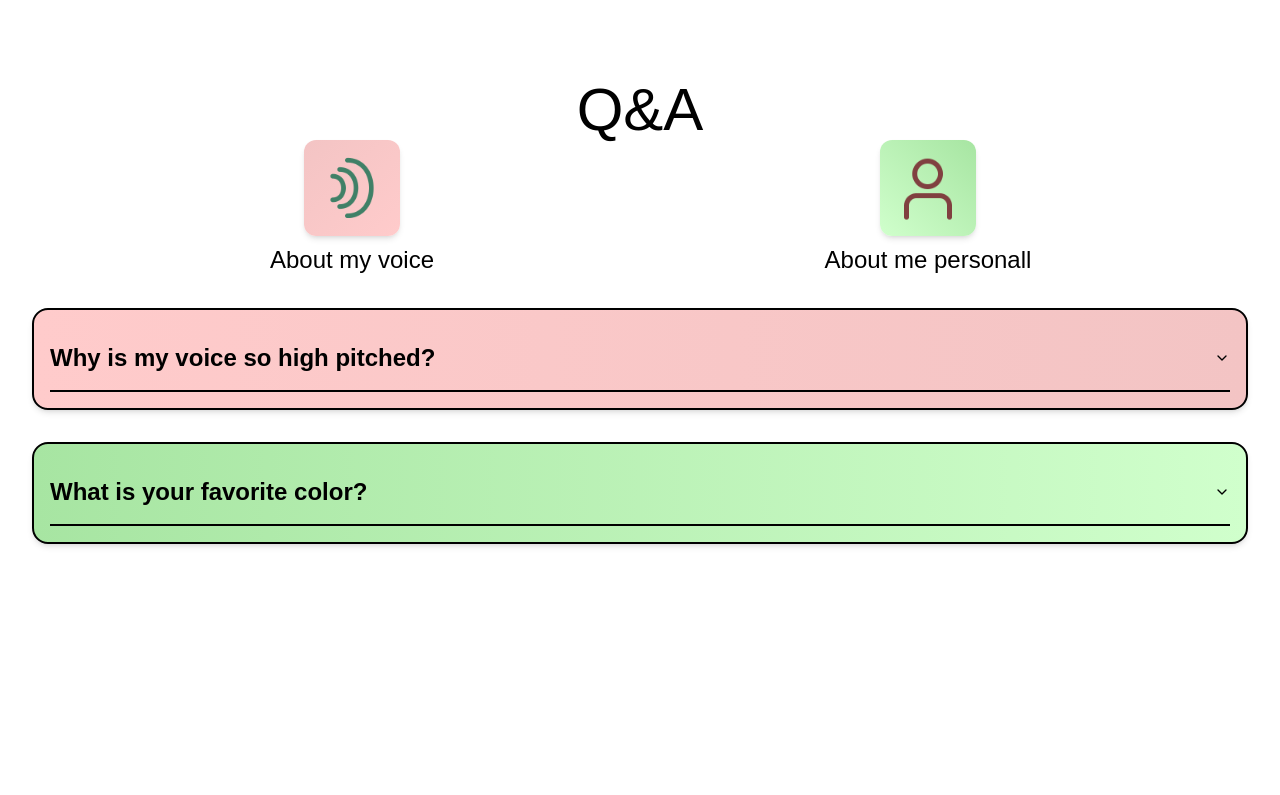
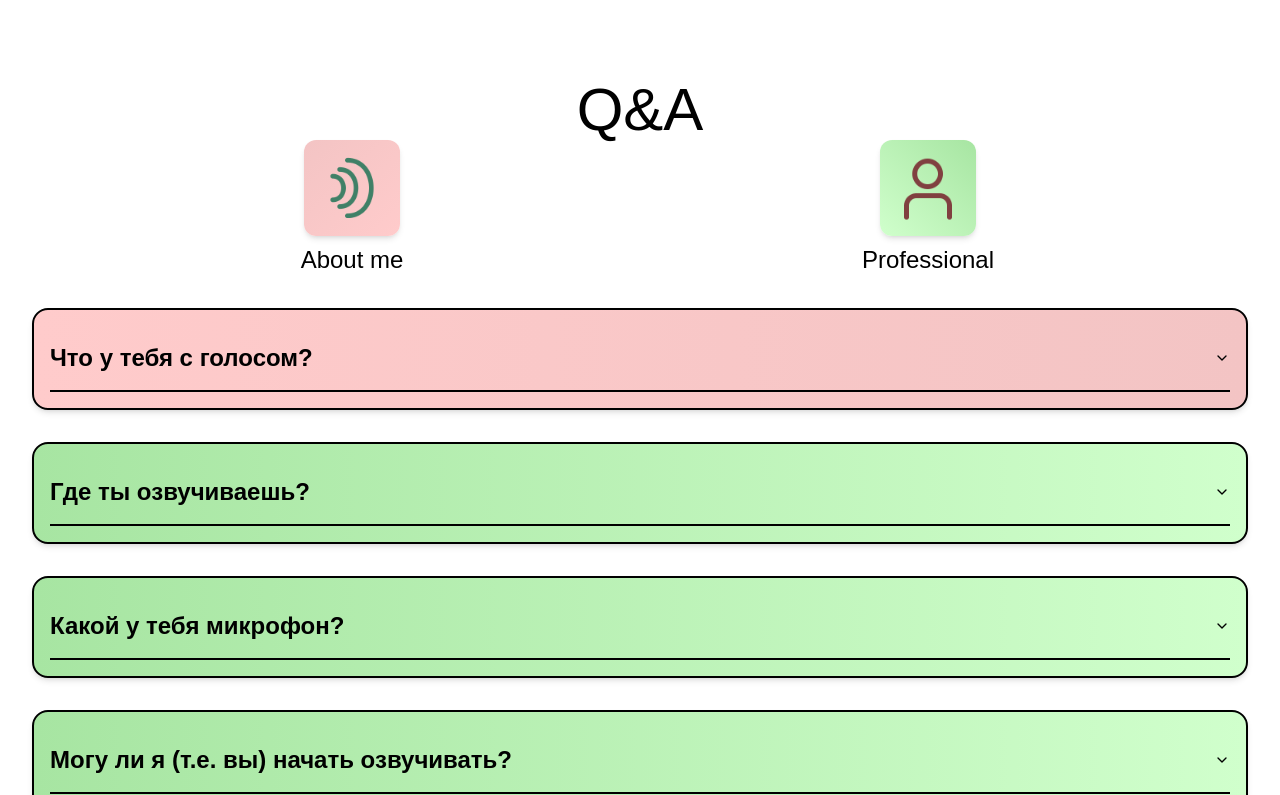
Before and after one commit to laycookie/VA-Portfolio, a Next.js app: page /qanda in a window 1280 px wide. Shown: the top 795 px of the page. Built offline with nearby package versions, Linux system fonts and the light colour scheme; a web font is replaced by a local one.

Commit message:
Q&A update

```diff
--- a/src/app/globals.css
+++ b/src/app/globals.css
@@ -3,9 +3,9 @@
 @tailwind utilities;
 
 #signature {
-    stroke-dasharray: 1937.961669921875;
-    stroke-dashoffset: 1937.961669921875;
-    animation: draw 3s ease-in-out forwards;
+    stroke-dasharray: 3688.701904296875;
+    stroke-dashoffset: 3688.701904296875;
+    animation: draw 4.5s ease-in-out forwards;
     animation-delay: 0.5s;
 }
 
@@ -78,3 +78,25 @@
         transform: translateX(0);
     }
 }
+
+#circle1 {
+    transform: translate(20px, -20px) rotate(240deg);
+    animation: rotate1 28s linear infinite;
+}
+
+#circle2 {
+    transform: translate(250px, -34px) rotate(100deg);
+    animation: rotate2 28s linear infinite;
+}
+
+@keyframes rotate1 {
+    100% {
+        transform: translate(20px, -20px) rotate(-120deg);
+    }
+}
+
+@keyframes rotate2 {
+    100% {
+        transform: translate(250px, -34px) rotate(-260deg);
+    }
+}
--- a/src/app/qanda/page.tsx
+++ b/src/app/qanda/page.tsx
@@ -21,7 +21,7 @@ const indieFlower = Indie_Flower({
 
 type Props = {}
 
-type QuestionType = "about my voice" | "about me personally";
+type QuestionType = "about me" | "professional";
 type QuestionAndAnswer = {
     type: QuestionType;
     question: string;
@@ -34,14 +34,44 @@ export default function Page({}: Props) {
 
     const questionsAndAnswers: QuestionAndAnswer[] = [
         {
-            type: "about my voice",
-            question: "Why is my voice so high pitched?",
-            answer: "I don't know, I was born with it.",
+            type: "about me",
+            question: "Что у тебя с голосом?",
+            answer: "Чаще всего этот вопрос возникает, когда меня слышат сонной, больной или после работы с лоли. От природы у меня относительно высокий голос. В совокупности с речевой позицией это может звучать специфически. Поэтому советую принять это как данность.",
         },
         {
-            type: "about me personally",
-            question: "What is your favorite color?",
-            answer: "Mint",
+          type: "professional",
+          question: "Где ты озвучиваешь?",
+            answer: "Команда MoonWalkers. Ссылка на их сайт: https://t.me/MoonWalkers_MW",
+        },
+        {
+            type: "professional",
+            question: "Какой у тебя микрофон?",
+            answer: "На данный момент у меня XLR микрофон Alctron MC410 в связке со звуковой картой Behringer U-PHORIA UMC204HD.",
+        },
+        {
+            type: "professional",
+            question: "Могу ли я (т.е. вы) начать озвучивать?",
+            answer: "Наверное. Важно понимать, что постановка голоса и озвучка - очень кропотливое и время затратное дело. Если у вас есть дефекты речи, которые нельзя никак исправить,увы и ах : озвучка не для вас. А всё остальное можно развить и натренировать!)",
+        },
+        {
+            type: "about me",
+            question: "Есть ли у тебя парень/муж?",
+            answer: "Да, я замужем :3",
+        },
+        {
+            type: "professional",
+            question: "Скажи....(то-то: то-то).",
+            answer: "Только за символическую плату ;3",
+        },
+        {
+            type: "about me",
+            question: "Какой у тебя любимый цвет?",
+            answer: "Мятный",
+        },
+        {
+            type: "professional",
+            question: "Сколько ты занимаешься голосом/озвучкой?",
+            answer: "Постановкой голоса занимаюсь с декабря двадцать первого года. Озвучивать начала с октября двадцать второго года.",
         }
     ]
 
@@ -52,9 +82,9 @@ export default function Page({}: Props) {
                 <div className="w-full flex flex-col space-y-2">
                     <button className="mx-auto"
                             onClick={() => {
-                                filteredQuestions === "about my voice" ?
+                                filteredQuestions === "about me" ?
                                     setFilteredQuestions(null) :
-                                    setFilteredQuestions("about my voice");
+                                    setFilteredQuestions("about me");
                             }}>
                         <div className="
                         h-24 w-24 bg-gradient-to-tl from-bublegum to-bublegum-grad-shift rounded-xl
@@ -66,14 +96,14 @@ export default function Page({}: Props) {
                             />
                         </div>
                     </button>
-                    <h2 className="mx-auto">About my voice</h2>
+                    <h2 className="mx-auto">About me</h2>
                 </div>
                 <div className="w-full flex flex-col space-y-2">
                     <button className="mx-auto"
                     onClick={() => {
-                        filteredQuestions === "about me personally" ?
+                        filteredQuestions === "professional" ?
                             setFilteredQuestions(null) :
-                            setFilteredQuestions("about me personally");
+                            setFilteredQuestions("professional");
                     }}>
                         <div className="
                         h-24 w-24 bg-gradient-to-tr from-watermelon to-watermelon-grad-shift rounded-xl
@@ -85,17 +115,17 @@ export default function Page({}: Props) {
                             />
                         </div>
                     </button>
-                    <h2 className="mx-auto">About me personall</h2>
+                    <h2 className="mx-auto">Professional</h2>
                 </div>
             </div>
 
-            <Accordion type="single" className="space-y-8 mt-8" collapsible>
+            <Accordion type="single" className="space-y-8 my-8" collapsible>
                 {questionsAndAnswers
                     .filter(qa => filteredQuestions === null || qa.type === filteredQuestions)
                     .map((qa, index) => (
                     <div
                         className={
-                            `${qa.type === "about my voice" ?
+                            `${qa.type === "about me" ?
                                 "bg-gradient-to-r from-bublegum to-bublegum-grad-shift" :
                                 "bg-gradient-to-l from-watermelon to-watermelon-grad-shift"} rounded-2xl p-4
                                        border-black border-2 shadow-md hover:shadow-xl transition-shadow`}
--- a/src/components/PreattyCircle.tsx
+++ b/src/components/PreattyCircle.tsx
@@ -3,18 +3,15 @@ import React from 'react';
 type Props = {
     color: string;
     className?: string;
-    rotateDeg?: number;
     scale?: number;
-    transformX?: number;
-    transformY?: number;
+    id?: string;
 }
 
-export default function PreattyCircle({color, className, rotateDeg, scale, transformX, transformY}: Props) {
+export default function PreattyCircle({color, className, scale, id}: Props) {
     return (
-        <div className={`h-32 w-32 rounded-full bg-red-500 ${className}`}
+        <div className={`h-32 w-32 rounded-full bg-red-500 ${className}`} id={id}
         style={{
             background: `conic-gradient(from 180deg at 50% 50%, #${color} 0deg, rgba(217, 217, 217, 0.00) 360deg)`,
-            transform: `rotate(${rotateDeg ?? 0}deg) translate(${transformY ?? 0}px, ${transformX ?? 0}px)`,
             scale: scale ?? 1
         }}/>
 
```
Also changed, not shown: src/app/page.tsx (+24 -14 lines).
